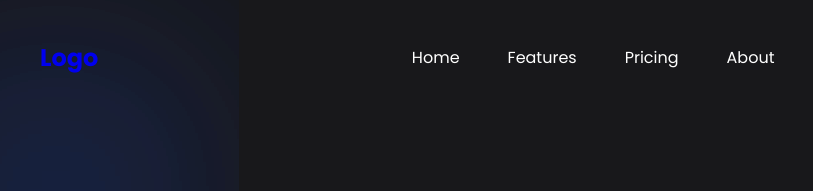
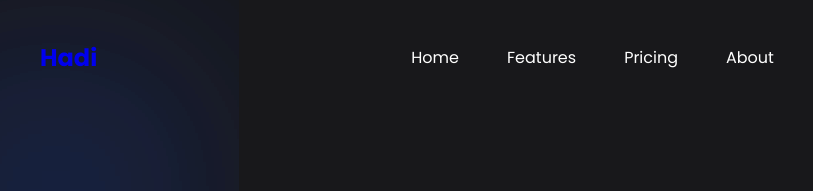
Before and after one commit to Hadi493/portfolio-1, a plain HTML site: page index.html in a window 1280 px wide. Shown: the top 191 px of the page, 16-829 px from the left. Drawn offline with nearby package versions, Linux system fonts and the light colour scheme.

Commit message:
Update index.html

```diff
--- a/index.html
+++ b/index.html
@@ -14,7 +14,7 @@
     <nav>
         <div class="nav-logo">
             <a href="#">
-                <h1>Logo</h1>
+                <h1>Hadi</h1>
             </a>
         </div>
 
```
